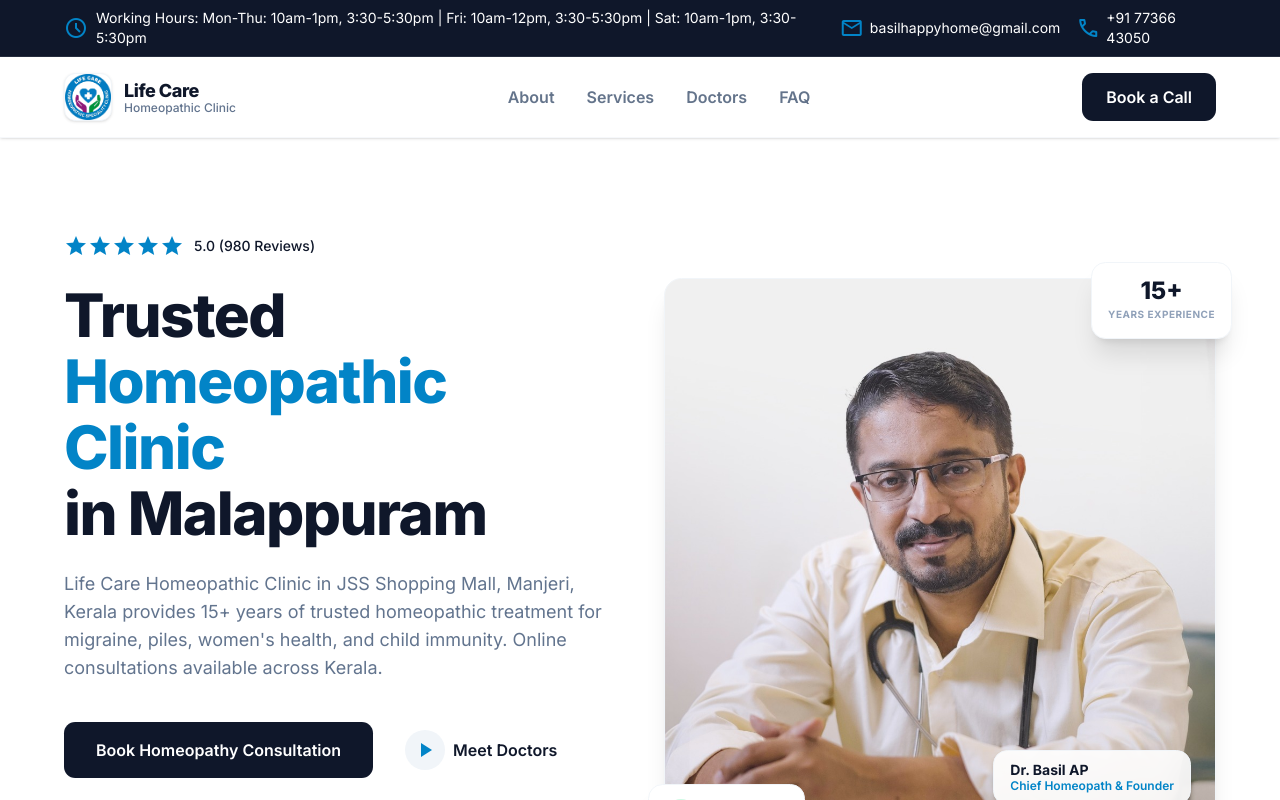
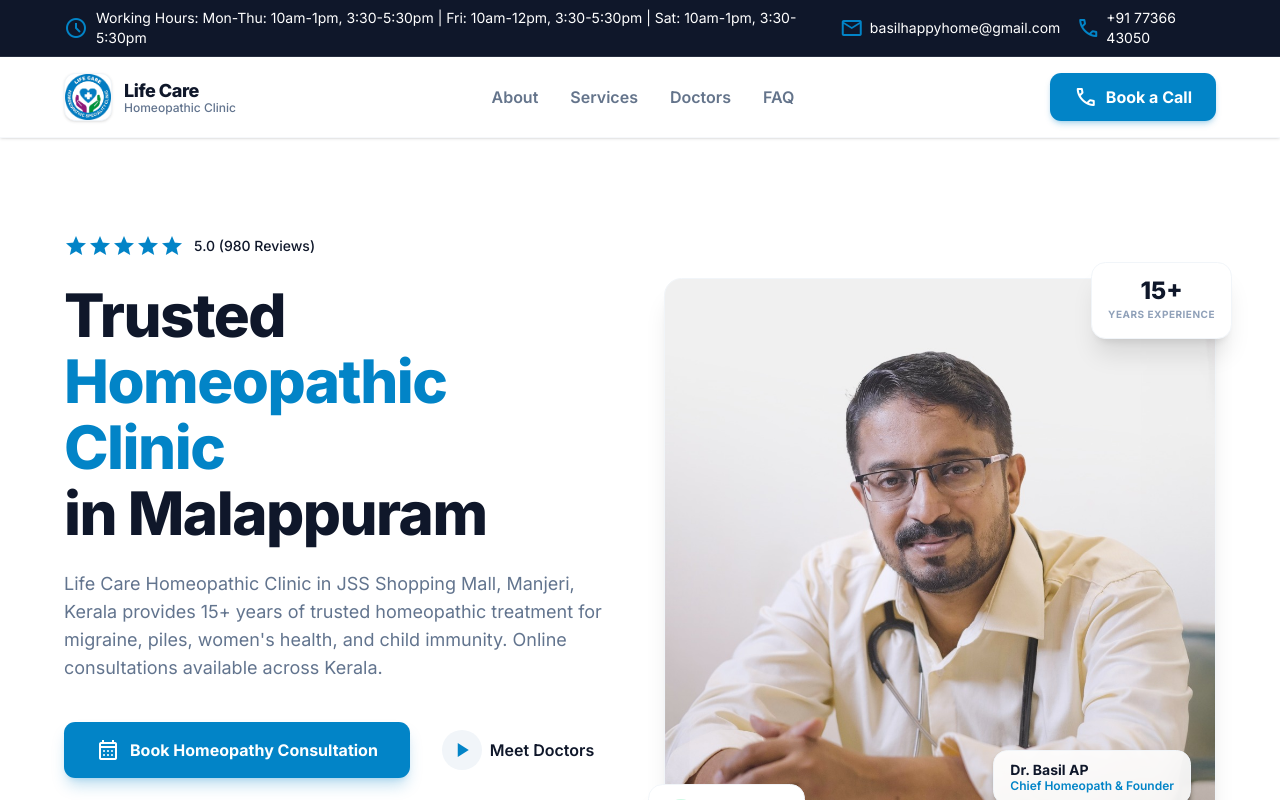
Before and after one commit to raneem-km/LifeCare, a Next.js app: page / in a window 1280 px wide. Shown: the top 800 px of the page. Built offline with nearby package versions, Linux system fonts and the light colour scheme; no server answers; the database is empty.

Commit message:
Update top Book a Call and Hero Consultation buttons to vibrant core primary cyan color with icons and glow shadows

```diff
--- a/src/components/HeroSection.tsx
+++ b/src/components/HeroSection.tsx
@@ -51,7 +51,8 @@
             Life Care Homeopathic Clinic in JSS Shopping Mall, Manjeri, Kerala provides 15+ years of trusted homeopathic treatment for migraine, piles, women's health, and child immunity. Online consultations available across Kerala.
           </p>
           <div className="flex flex-wrap gap-4 items-center pt-4">
-            <Link className="bg-secondary text-white px-8 py-4 rounded-xl font-semibold hover:bg-secondary/90 hover:shadow-lg hover:scale-[1.02] transition-all duration-200" href="#booking">
+            <Link className="bg-primary text-white px-8 py-4 rounded-xl font-bold shadow-lg shadow-primary/25 hover:bg-primary/95 hover:shadow-xl hover:shadow-primary/35 hover:scale-105 transition-all duration-200 inline-flex items-center gap-2.5" href="#booking">
+              <span className="material-symbols-outlined text-xl">calendar_month</span>
               Book Homeopathy Consultation
             </Link>
             <Link href="#doctors" className="flex items-center gap-2 font-semibold text-secondary hover:text-primary transition-colors py-2 px-4 rounded-xl hover:bg-slate-50">
--- a/src/components/Navbar.tsx
+++ b/src/components/Navbar.tsx
@@ -69,7 +69,8 @@
 
           {/* Right Action & Mobile Toggle */}
           <div className="flex items-center gap-4">
-            <a href="tel:+917736643050" className="hidden sm:inline-flex bg-secondary text-white px-6 py-3 rounded-xl font-semibold hover:bg-secondary/90 hover:scale-95 transition-all">
+            <a href="tel:+917736643050" className="hidden sm:inline-flex items-center gap-2 bg-primary text-white px-6 py-3 rounded-xl font-bold hover:bg-primary/95 shadow-md shadow-primary/25 hover:shadow-lg hover:shadow-primary/35 hover:scale-105 transition-all duration-200">
+              <span className="material-symbols-outlined text-lg">call</span>
               Book a Call
             </a>
 
@@ -120,8 +121,9 @@
             <a
               onClick={() => setIsMobileMenuOpen(false)}
               href="tel:+917736643050"
-              className="sm:hidden bg-secondary text-white text-center py-3.5 rounded-xl font-bold text-base hover:scale-95 transition-transform duration-200"
+              className="sm:hidden bg-primary text-white text-center py-3.5 rounded-xl font-bold text-base shadow-md shadow-primary/25 hover:bg-primary/95 flex items-center justify-center gap-2 hover:scale-[1.02] transition-all duration-200"
             >
+              <span className="material-symbols-outlined text-lg">call</span>
               Book a Call
             </a>
           </nav>
```
